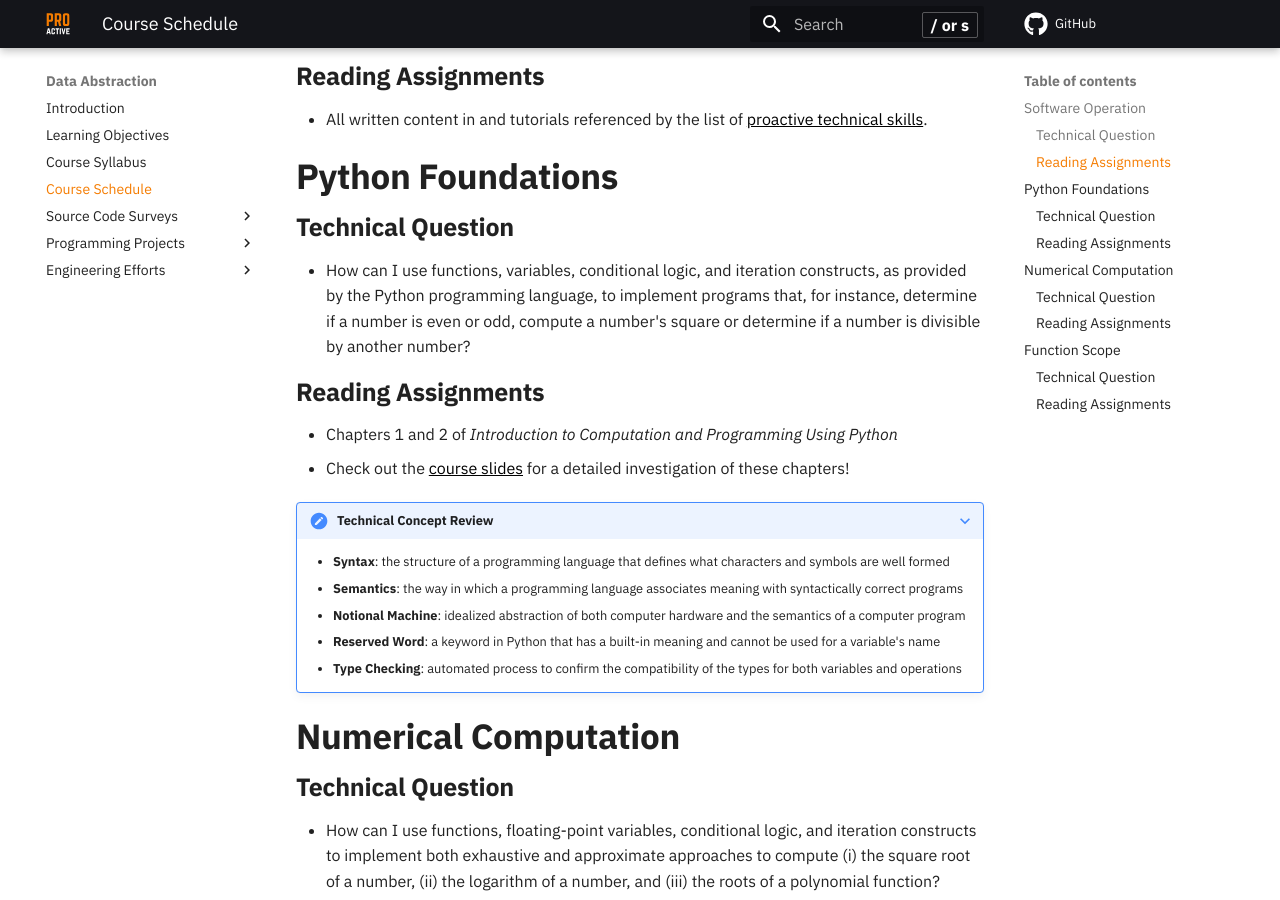
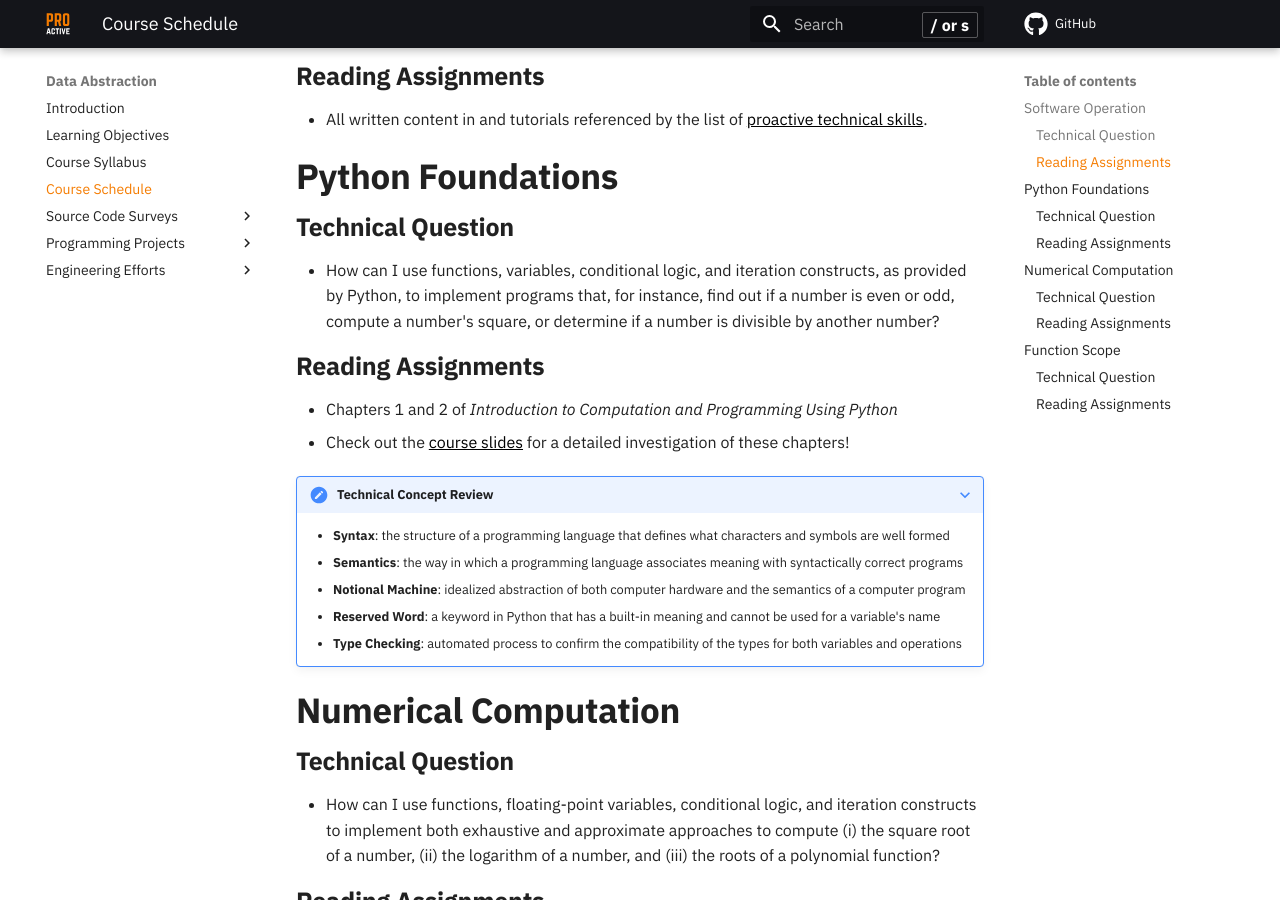
Before and after one commit to ProactiveProgrammers/www.proactiveprogrammers.com, an MkDocs documentation site: the page built from docs/data-abstraction/schedule-data-abstraction.md, in a window 1280 px wide and 900 px high, scrolled down 334 px. Built offline with MkDocs 1.6.1 and Material for MkDocs 9.7.7, drawn with Linux system fonts in a browser that asks for light colours; comment, search, counter and statistics services are not loaded.

Commit message:
fix: Improve formatting of python-foundations technical question in data-abstraction.

```diff
--- a/docs/data-abstraction/schedule-data-abstraction.md
+++ b/docs/data-abstraction/schedule-data-abstraction.md
@@ -18,9 +18,9 @@
 ### Technical Question
 
 - How can I use functions, variables, conditional logic, and iteration
-  constructs, as provided by the Python programming language, to implement
-  programs that, for instance, determine if a number is even or odd, compute a
-  number's square or determine if a number is divisible by another number?
+  constructs, as provided by Python, to implement programs that, for instance,
+  find out if a number is even or odd, compute a number's square, or determine
+  if a number is divisible by another number?
 
 ### Reading Assignments
 
```
